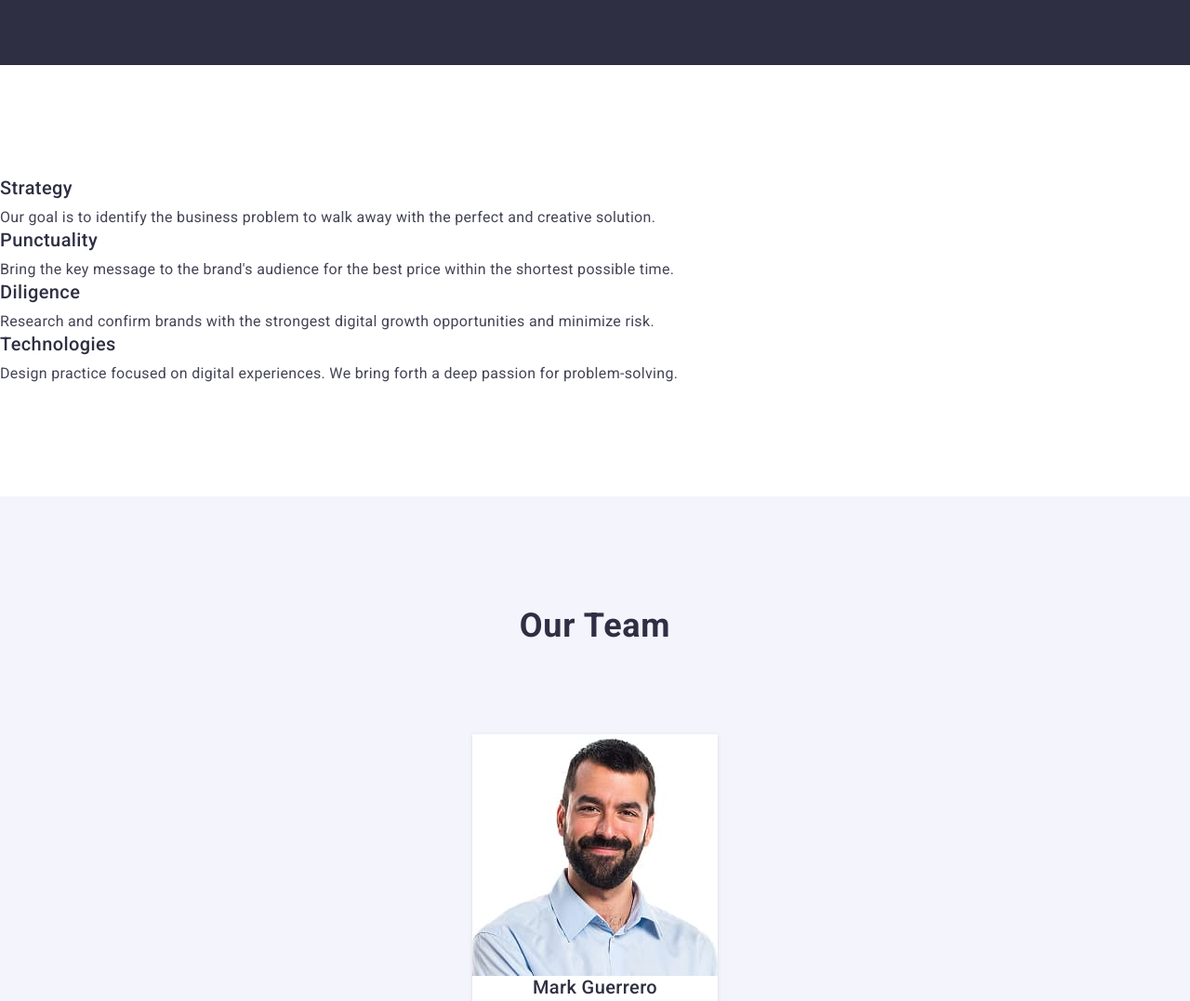
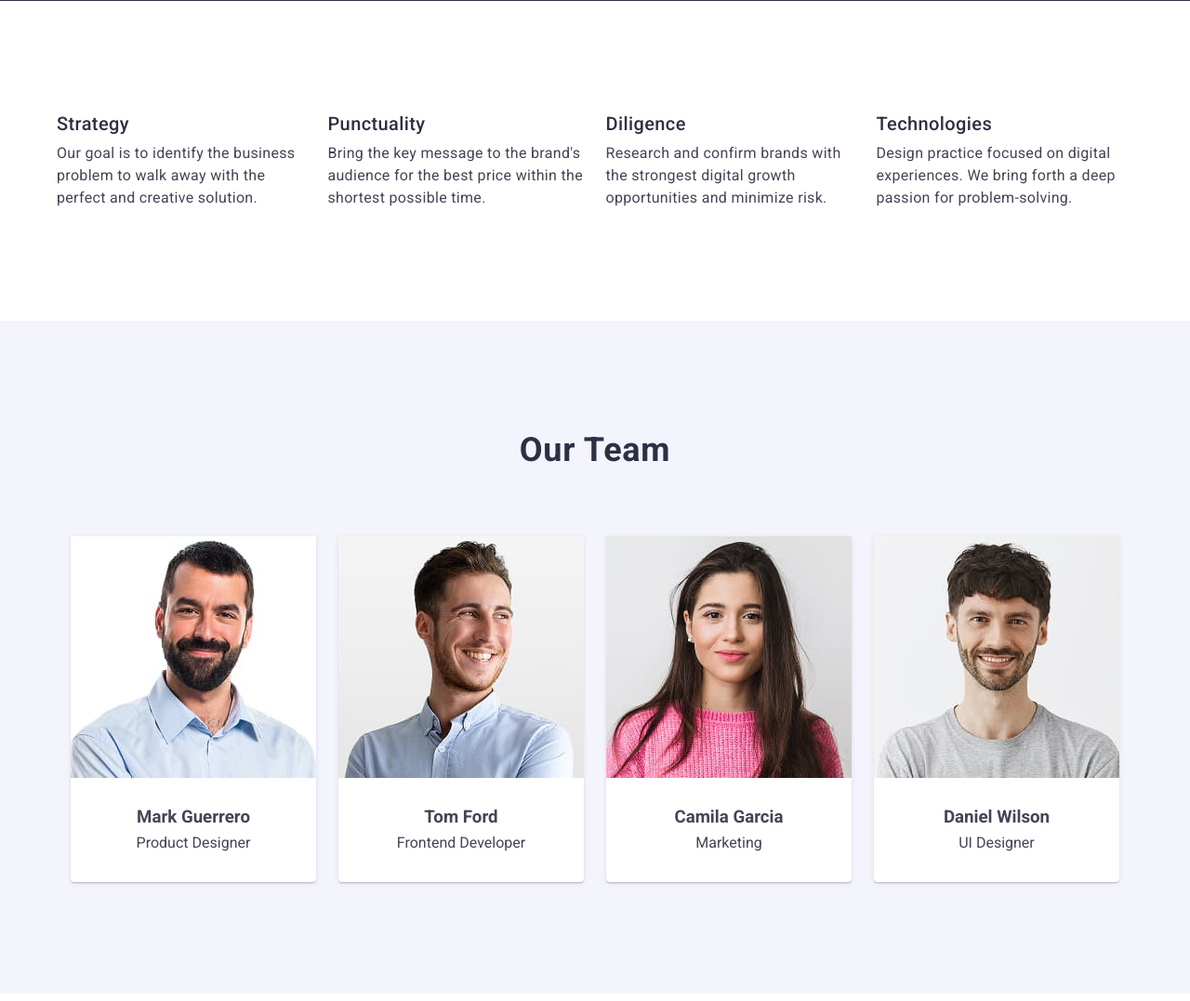
Before and after one commit to KarllWest/goit-markup-hw-03, a plain HTML site: page index.html in a window 1280 px wide. Shown: the part 720-1797 px from the top of the page at 93% size. Drawn offline with nearby package versions, Linux system fonts and the light colour scheme.

Commit message:
Second upload

```diff
--- a/css/style.css
+++ b/css/style.css
@@ -172,10 +172,16 @@ img {
  overflow: hidden;
 }
 
-.features-container {
+.feature-container {
   padding: 120px 0;
 }
 
+.feature-list {
+  display: flex;
+  align-items: center;
+  justify-content: space-between;
+  gap: 24px;
+}
 
 .feature-title {
   font-weight: 500;
@@ -195,53 +201,45 @@ img {
 }
 
 /* === Team === */
-.team-container {
-  display: flex;
-  flex-direction: column;
-  align-items: center;
-  gap: 24px;
-}
-
 .team {
-  background-color: #f4f4fd;
+  background: #f4f4fd;
   padding: 120px 0;
 }
-
+.container-team {
+}
 .team-title {
+  font-family: "Roboto", sans-serif;
   font-weight: 700;
   font-size: 36px;
   line-height: 1.11;
   letter-spacing: 0.02em;
   text-align: center;
   color: #2e2f42;
-  text-transform: capitalize;
   margin-bottom: 72px;
 }
-
-.team-item {
-  background-color: #ffffff;
-  border-radius: 0 0 4px 4px;
-  box-shadow: 0 2px 1px rgba(46, 47, 66, 0.08),
-              0 1px 1px rgba(46, 47, 66, 0.16),
-              0 1px 6px rgba(46, 47, 66, 0.08);
+.team-list {
+  display: flex;
+  align-items: center;
+  justify-content: space-between;
+  gap: 24px;
 }
-
+.team-list-item {
+  flex-basis: calc((100% - 72px) / 4);
+  border-radius: 0px 0px 4px 4px;
+  box-shadow: 0 2px 1px 0 rgba(46, 47, 66, 0.08),
+    0 1px 1px 0 rgba(46, 47, 66, 0.16), 0 1px 6px 0 rgba(46, 47, 66, 0.08);
+  background-color: #fff;
+}
+.team-info {
+  padding: 32px 0;
+}
 .team-name {
-  font-weight: 500;
-  font-size: 20px;
-  line-height: 1.2;
-  letter-spacing: 0.02em;
   text-align: center;
-  color: #2e2f42;
   margin-bottom: 8px;
 }
-
 .team-position {
+  text-align: center;
   font-size: 16px;
-  line-height: 1.5;
-  letter-spacing: 0.02em;
-  text-align: center;
-  color: #434455;
 }
 
 /* === Portfolio === */
--- a/index.html
+++ b/index.html
@@ -24,7 +24,7 @@
   </head>
   <body>
     <header class="header">
-      <div class="-header-container">
+      <div class="container header-container">
         <nav class="nav">
           <a class="logo head-logo" href="./index.html">Web<span class="span">Studio</span></a>
           <ul class="nav-list">
@@ -49,17 +49,17 @@
     <main>
       <!-- Hero -->
       <section class="hero">
-        <div class="hero-container">
+        <div class="container hero-container">
           <h1 class="hero-title">Effective Solutions for Your Business</h1>
           <button type="button" class="hero-btn">Order Service</button>
         </div>
       </section>
 
       <!-- Features -->
-      <section class="features">
-        <div class="features-container">
+      <section class="feature">
+        <div class="container feature-container">
           <h2 class="visually-hidden">Features</h2>
-          <ul class="features-list">
+          <ul class="feature-list">
             <li class="feature-item">
               <h3 class="feature-title">Strategy</h3>
               <p class="feature-text">
@@ -94,35 +94,63 @@
 
       <!-- Our Team -->
       <section class="team">
-        <div class="team-container">
+  <div class="container container-team">
     <h2 class="team-title">Our Team</h2>
     <ul class="team-list">
-            <li class="team-item">
-              <img src="./images/team/mark.jpg" alt="Mark Guerrero" width="264" class="team-img">
+      <li class="team-list-item">
+        <img
+          src="./images/team/mark.jpg"
+          width="264"
+          height="260"
+          alt="Man with short dark hair and beard wearing a light blue button-up shirt"
+        />
+        <div class="team-info">
           <h3 class="team-name">Mark Guerrero</h3>
           <p class="team-position">Product Designer</p>
+        </div>
       </li>
-            <li class="team-item">
-              <img src="./images/team/tom.jpg" alt="Tom Ford" width="264" class="team-img">
+      <li class="team-list-item">
+        <img
+          src="./images/team/tom.jpg"
+          width="264"
+          height="260"
+          alt="Man with light brown short hair and beard wearing a light blue shirt"
+        />
+        <div class="team-info">
           <h3 class="team-name">Tom Ford</h3>
           <p class="team-position">Frontend Developer</p>
+        </div>
       </li>
-            <li class="team-item">
-              <img src="./images/team/camila.jpg" alt="Camila Garcia" width="264" class="team-img">
+      <li class="team-list-item">
+        <img
+          src="./images/team/camila.jpg"
+          width="264"
+          height="260"
+          alt="Woman with long dark hair wearing a pink knitted sweater"
+        />
+        <div class="team-info">
           <h3 class="team-name">Camila Garcia</h3>
           <p class="team-position">Marketing</p>
+        </div>
       </li>
-            <li class="team-item">
-              <img src="./images/team/daniel.jpg" alt="Daniel Wilson" width="264" class="team-img">
+      <li class="team-list-item">
+        <img
+          src="./images/team/daniel.jpg"
+          width="264"
+          height="260"
+          alt="Person in a light gray t-shirt against a plain white background"
+        />
+        <div class="team-info">
           <h3 class="team-name">Daniel Wilson</h3>
           <p class="team-position">UI Designer</p>
+        </div>
       </li>
     </ul>
   </div>
 </section>
 
       <!-- Portfolio -->
-      <section class="portfolio">
+      <section class="container portfolio">
         <div class="portfolio-container">
           <h2 class="portfolio-title">Portfolio</h2>
           <ul class="portfolio-list">
@@ -162,11 +190,13 @@
     </main>
 
     <footer class="footer">
+      <div class="container footer-container">
         <a href="./index.html" class="logo">Web<span class="span-footer">Studio</span></a>
         <p class="footer-text">
           Increase the flow of customers and sales for your business with digital
           marketing & growth solutions.
         </p>
+      </div>
     </footer>
   </body>
 </html>
```
Lines whose indentation alone changed are shown as unchanged.
